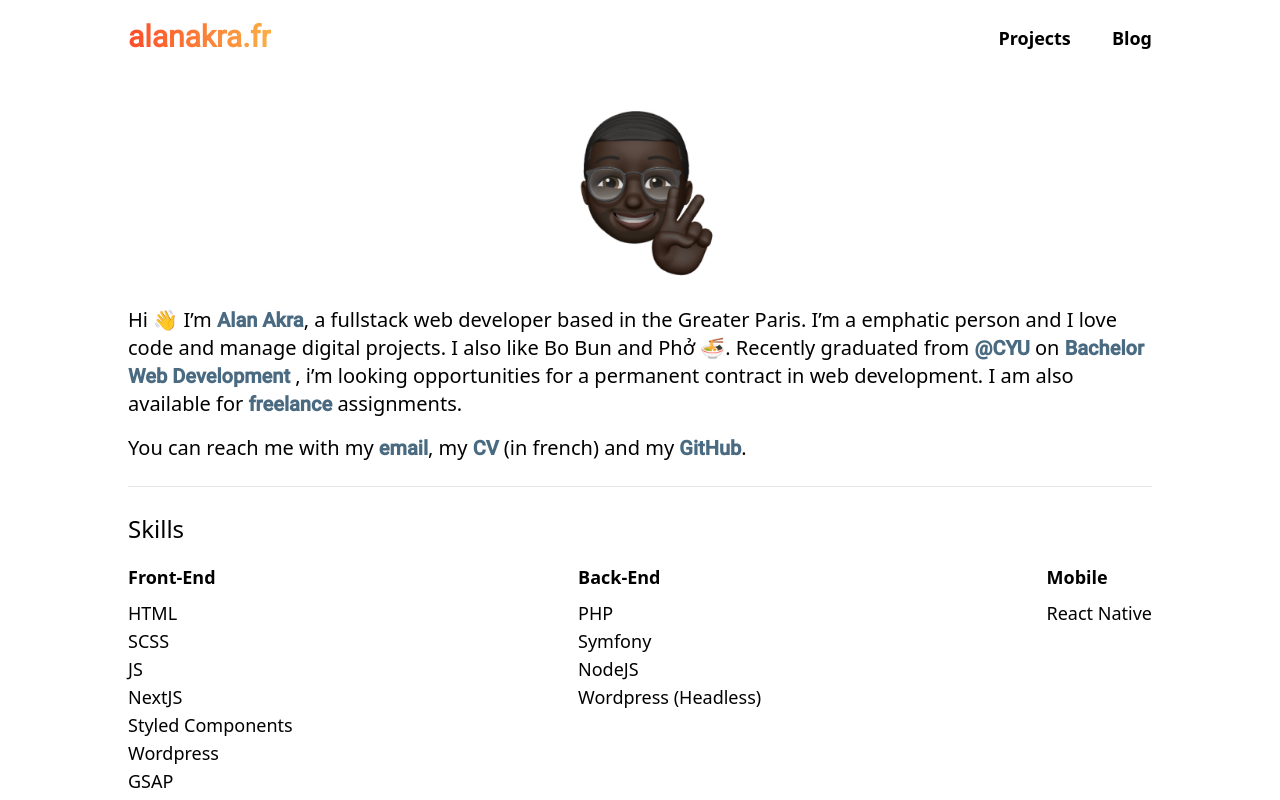
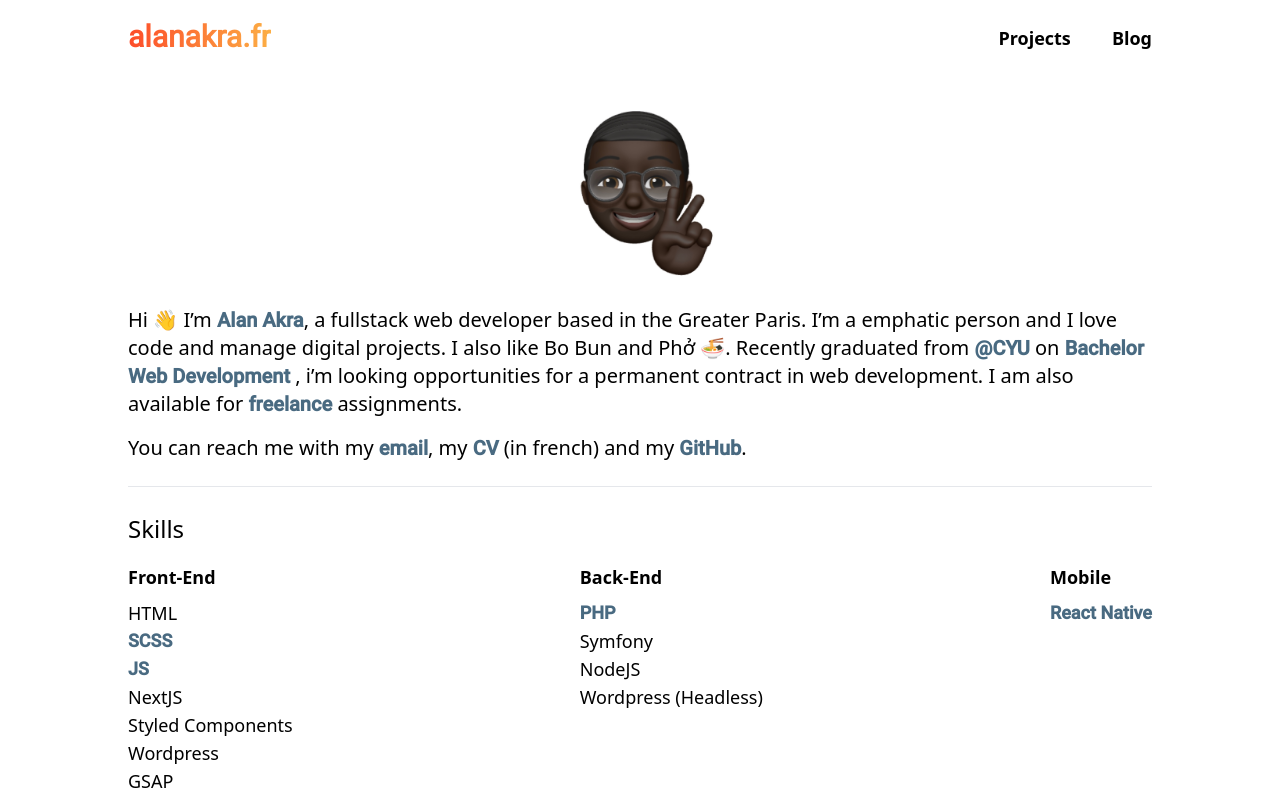
Before and after one commit to alanakra/alan-web, a Next.js app: page / in a window 1280 px wide. Shown: the top 800 px of the page. Built offline with nearby package versions, Linux system fonts and the light colour scheme.

Commit message:
Add Github links on skills

```diff
--- a/pages/index.js
+++ b/pages/index.js
@@ -76,8 +76,12 @@ I am also available for <a href="https://www.malt.fr/profile/alanakra" className
         <p className="font-bold mb-2">Front-End</p>
           <ul>
             <li>HTML</li>
-            <li>SCSS</li>
-            <li>JS</li>
+            <a href="https://github.com/alanakra?tab=repositories&q=&type=&language=javascript" className="link-color">
+              <li>SCSS</li>
+            </a>
+            <a href="https://github.com/alanakra?tab=repositories&q=&type=&language=javascript" className="link-color">
+              <li>JS</li>
+            </a>
             <li>NextJS</li>
             <li>Styled Components</li>
             <li>Wordpress</li>
@@ -88,7 +92,10 @@ I am also available for <a href="https://www.malt.fr/profile/alanakra" className
       <div className="item mb-4">
       <p className="font-bold mb-2">Back-End</p>
           <ul>
-            <li>PHP</li>
+            <a href="https://github.com/alanakra?tab=repositories&q=&type=&language=php"
+            className="link-color">
+              <li>PHP</li>
+            </a>
             <li>Symfony</li>
             <li>NodeJS</li>
             <li>Wordpress (Headless)</li>
@@ -98,7 +105,9 @@ I am also available for <a href="https://www.malt.fr/profile/alanakra" className
       <div className="item mb-4">
       <p className="font-bold mb-2">Mobile</p>
           <ul>
-            <li>React Native</li>
+            <a href="https://github.com/alanakra/MPG" className="link-color">
+              <li>React Native</li>
+            </a>
           </ul>
       </div>
     </div>
```
